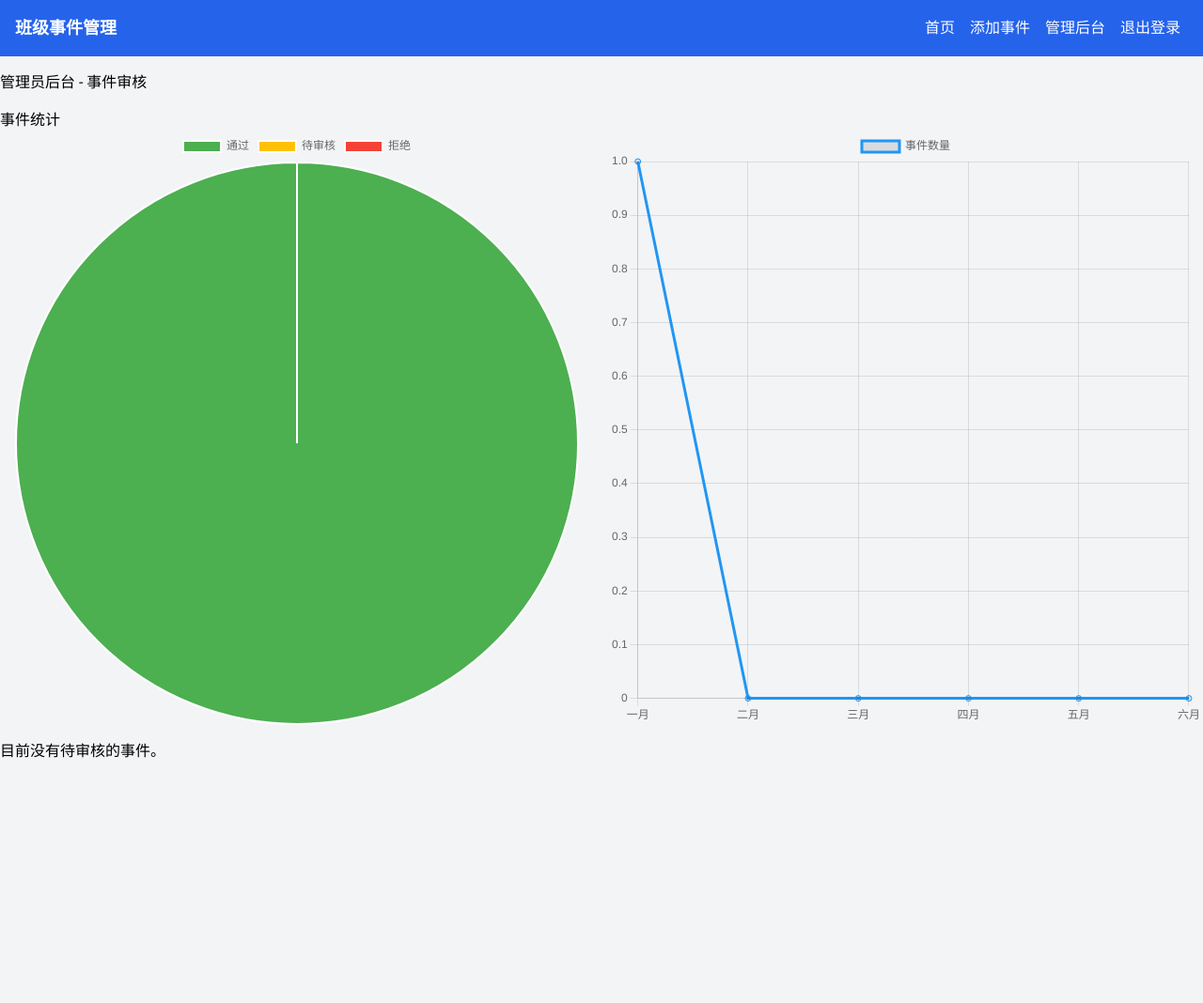
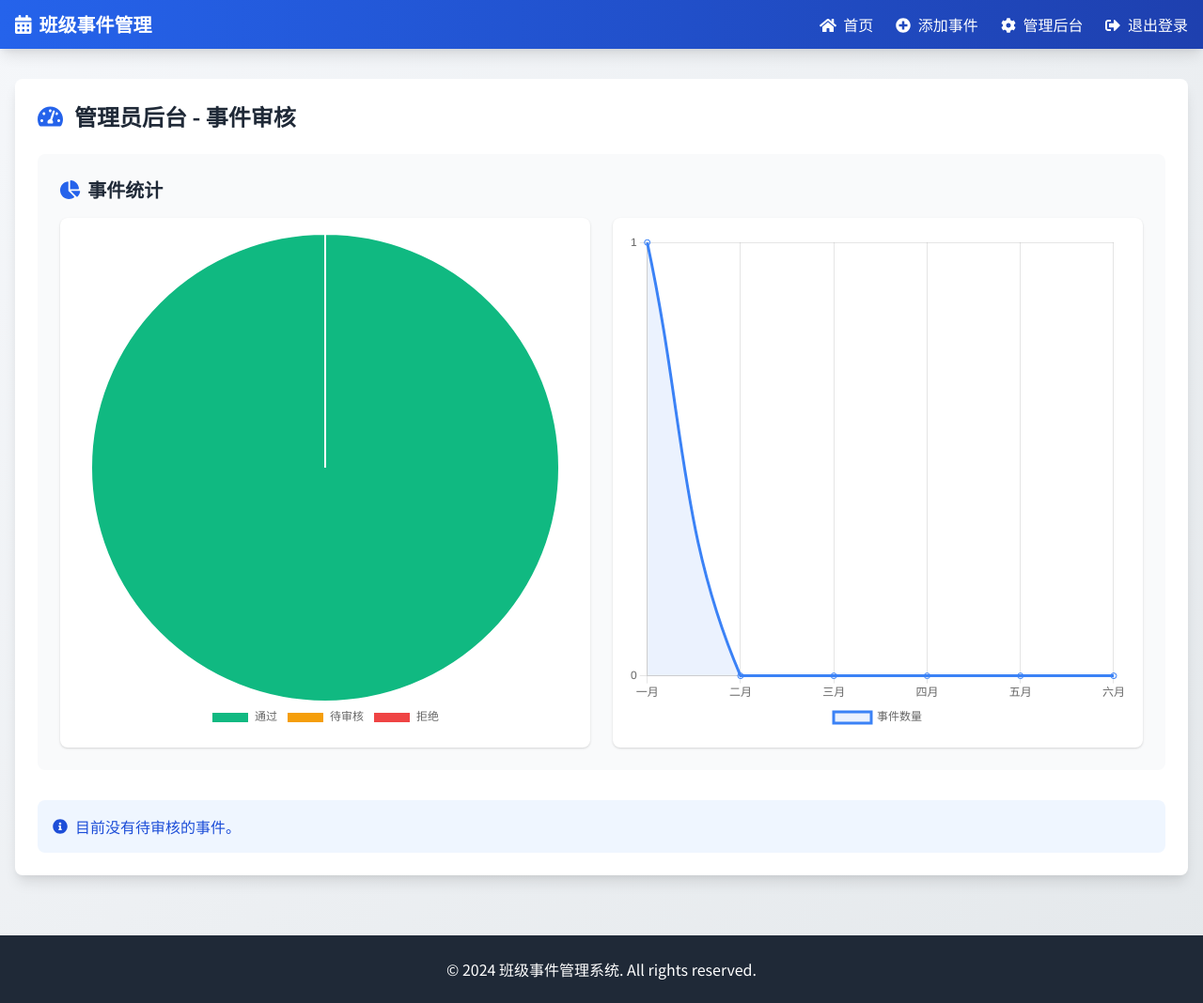
Before and after one commit to 91vip666/91, a Flask app: page /admin in a window 1280 px wide. Shown: the whole page at 94% size. Before the commit the page ends 807 px from the top, so only its background shows below. Run offline with Flask 3, Linux system fonts and the light colour scheme; a user stored in the database is signed in.

Commit message:
Update UI design and add admin dashboard

```diff
--- a/templates/admin_dashboard.html
+++ b/templates/admin_dashboard.html
@@ -1,54 +1,80 @@
 {% extends "base.html" %}
 
 {% block content %}
-<div class="container mt-4">
-    <h2>管理员后台 - 事件审核</h2>
+<div class="bg-white rounded-lg shadow-lg p-6 mb-8 animate-fade-in">
+    <div class="flex items-center mb-6">
+        <i class="fas fa-tachometer-alt text-blue-600 text-2xl mr-3"></i>
+        <h2 class="text-2xl font-bold text-gray-800">管理员后台 - 事件审核</h2>
+    </div>
 
     {% with messages = get_flashed_messages(with_categories=true) %}
         {% if messages %}
             {% for category, message in messages %}
-                <div class="alert alert-{{ category }}">{{ message }}</div>
+                <div class="mb-4 p-4 rounded-lg {% if category == 'success' %}bg-green-100 text-green-700{% elif category == 'danger' %}bg-red-100 text-red-700{% else %}bg-blue-100 text-blue-700{% endif %}">
+                    {{ message }}
+                </div>
             {% endfor %}
         {% endif %}
     {% endwith %}
 
-    <div class="my-4">
-        <h3>事件统计</h3>
-        <div class="grid grid-cols-1 md:grid-cols-2 gap-4">
-            <div>
+    <div class="bg-gray-50 rounded-lg p-6 mb-8">
+        <div class="flex items-center mb-4">
+            <i class="fas fa-chart-pie text-blue-600 text-xl mr-2"></i>
+            <h3 class="text-xl font-semibold text-gray-800">事件统计</h3>
+        </div>
+        <div class="grid grid-cols-1 md:grid-cols-2 gap-6">
+            <div class="bg-white rounded-lg shadow p-4">
                 <canvas id="pieChart" width="400" height="400"></canvas>
             </div>
-            <div>
+            <div class="bg-white rounded-lg shadow p-4">
                 <canvas id="lineChart" width="400" height="400"></canvas>
             </div>
         </div>
     </div>
 
     {% if events %}
-    <div class="row">
+    <div class="space-y-6">
         {% for event in events %}
-        <div class="col-md-12 mb-4">
-            <div class="card">
-                <div class="card-body">
-                    <h5 class="card-title">{{ event.title }}</h5>
-                    <p class="card-text">{{ event.description }}</p>
-                    <p class="text-muted">
-                        提交时间: {{ event.created_at.strftime('%Y-%m-%d %H:%M') }}<br>
-                        事件时间: {{ event.date.strftime('%Y-%m-%d') }}<br>
+        <div class="bg-white rounded-lg shadow-md hover:shadow-lg transition-shadow duration-300">
+            <div class="p-6">
+                <div class="flex justify-between items-start mb-4">
+                    <h5 class="text-xl font-semibold text-gray-800">{{ event.title }}</h5>
+                    <span class="text-sm text-gray-500">ID: {{ event.id }}</span>
+                </div>
+                <p class="text-gray-600 mb-4">{{ event.description }}</p>
+                <div class="text-sm text-gray-500 mb-4">
+                    <p class="flex items-center mb-1">
+                        <i class="far fa-clock mr-2"></i>
+                        提交时间: {{ event.created_at.strftime('%Y-%m-%d %H:%M') }}
+                    </p>
+                    <p class="flex items-center mb-1">
+                        <i class="far fa-calendar mr-2"></i>
+                        事件时间: {{ event.date.strftime('%Y-%m-%d') }}
+                    </p>
+                    <p class="flex items-center">
+                        <i class="far fa-user mr-2"></i>
                         提交用户: {{ event.author.username }}
                     </p>
-                    <div class="flex space-x-2">
-                        <a href="{{ url_for('approve_event', event_id=event.id) }}" class="bg-green-500 text-white px-4 py-2 rounded hover:bg-green-600">通过</a>
-                        <a href="{{ url_for('reject_event', event_id=event.id) }}" class="bg-red-500 text-white px-4 py-2 rounded hover:bg-red-600" onclick="return confirm('确定要拒绝并删除这个事件吗？')">拒绝</a>
-                    </div>
+                </div>
+                <div class="flex space-x-4">
+                    <a href="{{ url_for('approve_event', event_id=event.id) }}"
+                       class="btn flex-1 bg-green-500 hover:bg-green-600 text-white px-6 py-2 rounded-lg text-center transition-colors duration-300">
+                        <i class="fas fa-check mr-2"></i>通过
+                    </a>
+                    <a href="{{ url_for('reject_event', event_id=event.id) }}"
+                       class="btn flex-1 bg-red-500 hover:bg-red-600 text-white px-6 py-2 rounded-lg text-center transition-colors duration-300"
+                       onclick="return confirm('确定要拒绝并删除这个事件吗？')">
+                        <i class="fas fa-times mr-2"></i>拒绝
+                    </a>
                 </div>
             </div>
         </div>
         {% endfor %}
     </div>
     {% else %}
-    <div class="alert alert-info">
-        目前没有待审核的事件。
+    <div class="bg-blue-50 text-blue-700 p-4 rounded-lg flex items-center">
+        <i class="fas fa-info-circle mr-2"></i>
+        <span>目前没有待审核的事件。</span>
     </div>
     {% endif %}
 </div>
@@ -64,8 +90,16 @@
             labels: ['通过', '待审核', '拒绝'],
             datasets: [{
                 data: [{{ approved_count }}, {{ pending_count }}, {{ rejected_count }}],
-                backgroundColor: ['#4CAF50', '#FFC107', '#F44336']
+                backgroundColor: ['#10B981', '#F59E0B', '#EF4444']
             }]
+        },
+        options: {
+            responsive: true,
+            plugins: {
+                legend: {
+                    position: 'bottom'
+                }
+            }
         }
     });
 
@@ -76,9 +110,27 @@
             datasets: [{
                 label: '事件数量',
                 data: {{ monthly_data | safe }},
-                borderColor: '#2196F3',
-                fill: false
+                borderColor: '#3B82F6',
+                backgroundColor: 'rgba(59, 130, 246, 0.1)',
+                fill: true,
+                tension: 0.4
             }]
+        },
+        options: {
+            responsive: true,
+            plugins: {
+                legend: {
+                    position: 'bottom'
+                }
+            },
+            scales: {
+                y: {
+                    beginAtZero: true,
+                    ticks: {
+                        stepSize: 1
+                    }
+                }
+            }
         }
     });
 </script>
--- a/templates/base.html
+++ b/templates/base.html
@@ -6,33 +6,100 @@
     <title>班级重大事件管理系统</title>
     <link href="https://cdnjs.cloudflare.com/ajax/libs/tailwindcss/2.2.19/tailwind.min.css" rel="stylesheet">
     <link href="https://cdnjs.cloudflare.com/ajax/libs/font-awesome/5.15.4/css/all.min.css" rel="stylesheet">
-    <link href="https://fonts.googleapis.com/css2?family=Roboto:wght@400;500;700&display=swap" rel="stylesheet">
+    <link href="https://fonts.googleapis.com/css2?family=Noto+Sans+SC:wght@400;500;700&display=swap" rel="stylesheet">
+    <link href="https://cdnjs.cloudflare.com/ajax/libs/animate.css/4.1.1/animate.min.css" rel="stylesheet">
     <style>
-        body { font-family: 'Roboto', sans-serif; }
+        body {
+            font-family: 'Noto Sans SC', sans-serif;
+            background: linear-gradient(135deg, #f5f7fa 0%, #e4e8eb 100%);
+            min-height: 100vh;
+        }
+        .nav-link {
+            position: relative;
+            transition: all 0.3s ease;
+        }
+        .nav-link:after {
+            content: '';
+            position: absolute;
+            width: 0;
+            height: 2px;
+            bottom: -4px;
+            left: 0;
+            background-color: white;
+            transition: width 0.3s ease;
+        }
+        .nav-link:hover:after {
+            width: 100%;
+        }
+        .card {
+            transition: transform 0.3s ease, box-shadow 0.3s ease;
+        }
+        .card:hover {
+            transform: translateY(-5px);
+            box-shadow: 0 4px 20px rgba(0, 0, 0, 0.1);
+        }
+        .btn {
+            transition: all 0.3s ease;
+        }
+        .btn:hover {
+            transform: translateY(-2px);
+        }
+        .animate-fade-in {
+            animation: fadeIn 0.5s ease-in;
+        }
+        @keyframes fadeIn {
+            from { opacity: 0; transform: translateY(20px); }
+            to { opacity: 1; transform: translateY(0); }
+        }
     </style>
 </head>
-<body class="bg-gray-100">
-    <nav class="bg-blue-600 p-4">
-        <div class="container mx-auto flex justify-between items-center">
-            <a class="text-white text-lg font-bold" href="{{ url_for('index') }}">班级事件管理</a>
-            <div class="flex items-center">
-                <a class="text-white mx-2" href="{{ url_for('index') }}">首页</a>
-                {% if session.get('user_id') %}
-                    <a class="text-white mx-2" href="{{ url_for('add_event') }}">添加事件</a>
-                    {% if session.get('is_admin') %}
-                        <a class="text-white mx-2" href="{{ url_for('admin_dashboard') }}">管理后台</a>
+<body>
+    <nav class="bg-gradient-to-r from-blue-600 to-blue-800 shadow-lg">
+        <div class="container mx-auto px-4 py-3">
+            <div class="flex justify-between items-center">
+                <a class="text-white text-xl font-bold flex items-center space-x-2 hover:text-blue-200 transition-colors duration-300" href="{{ url_for('index') }}">
+                    <i class="fas fa-calendar-alt"></i>
+                    <span>班级事件管理</span>
+                </a>
+                <div class="flex items-center space-x-6">
+                    <a class="nav-link text-white hover:text-blue-200" href="{{ url_for('index') }}">
+                        <i class="fas fa-home mr-1"></i> 首页
+                    </a>
+                    {% if session.get('user_id') %}
+                        <a class="nav-link text-white hover:text-blue-200" href="{{ url_for('add_event') }}">
+                            <i class="fas fa-plus-circle mr-1"></i> 添加事件
+                        </a>
+                        {% if session.get('is_admin') %}
+                            <a class="nav-link text-white hover:text-blue-200" href="{{ url_for('admin_dashboard') }}">
+                                <i class="fas fa-cog mr-1"></i> 管理后台
+                            </a>
+                        {% endif %}
+                        <a class="nav-link text-white hover:text-blue-200" href="{{ url_for('logout') }}">
+                            <i class="fas fa-sign-out-alt mr-1"></i> 退出登录
+                        </a>
+                    {% else %}
+                        <a class="nav-link text-white hover:text-blue-200" href="{{ url_for('login') }}">
+                            <i class="fas fa-sign-in-alt mr-1"></i> 登录
+                        </a>
+                        <a class="nav-link text-white hover:text-blue-200" href="{{ url_for('register') }}">
+                            <i class="fas fa-user-plus mr-1"></i> 注册
+                        </a>
                     {% endif %}
-                    <a class="text-white mx-2" href="{{ url_for('logout') }}">退出登录</a>
-                {% else %}
-                    <a class="text-white mx-2" href="{{ url_for('login') }}">登录</a>
-                    <a class="text-white mx-2" href="{{ url_for('register') }}">注册</a>
-                {% endif %}
+                </div>
             </div>
         </div>
     </nav>
 
-    {% block content %}{% endblock %}
+    <main class="container mx-auto px-4 py-8 animate-fade-in">
+        {% block content %}{% endblock %}
+    </main>
 
-    <script src="https://cdnjs.cloudflare.com/ajax/libs/animate.css/4.1.1/animate.min.css"></script>
+    <footer class="bg-gray-800 text-white py-6 mt-auto">
+        <div class="container mx-auto px-4 text-center">
+            <p>© 2024 班级事件管理系统. All rights reserved.</p>
+        </div>
+    </footer>
+
+    <script src="https://cdnjs.cloudflare.com/ajax/libs/font-awesome/5.15.4/js/all.min.js"></script>
 </body>
 </html>
```
Also changed, not shown: events.db.
